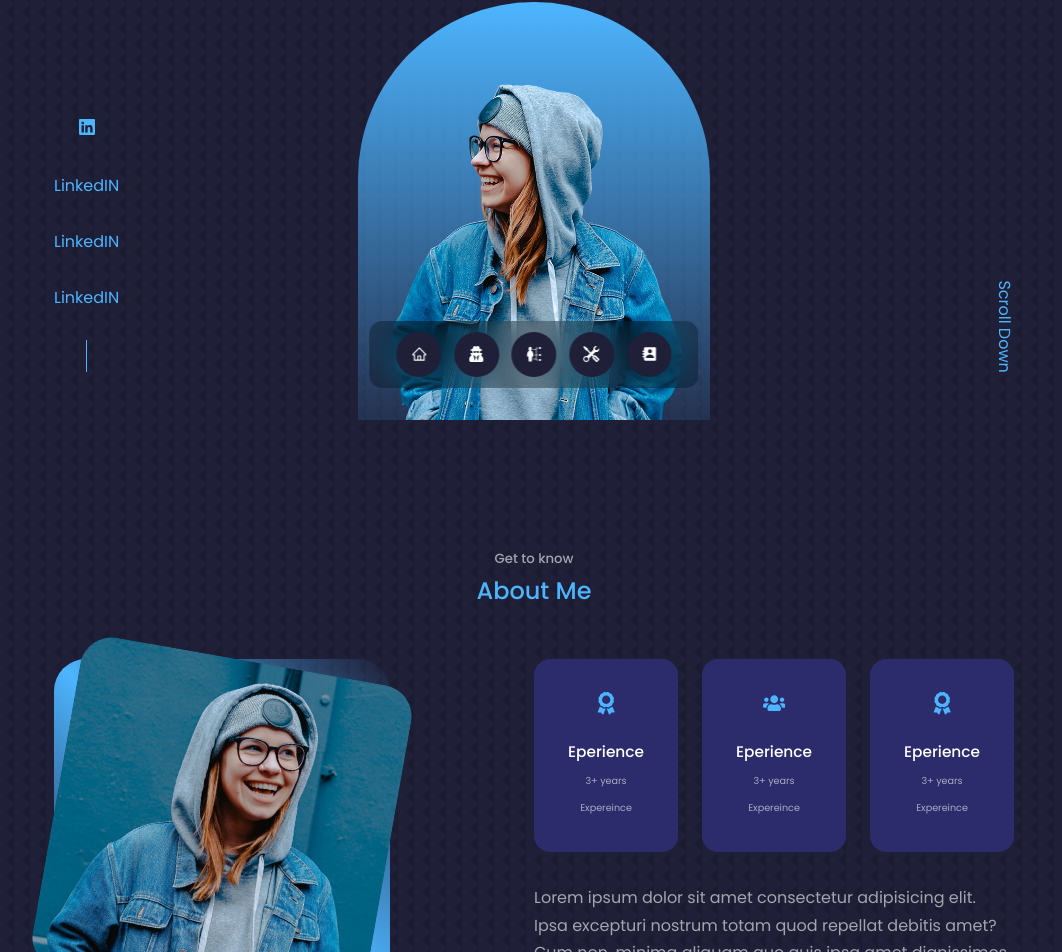
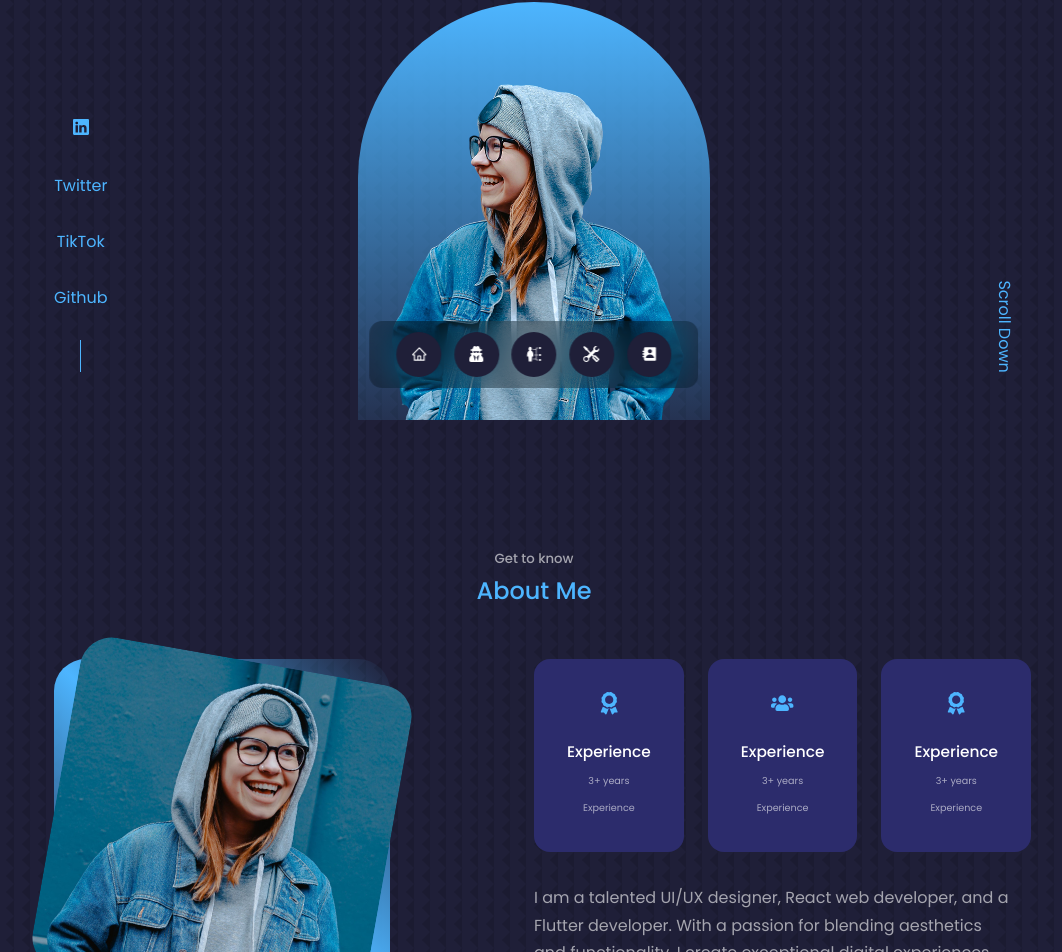
Before and after one commit to samstickkz/my_portfolio, a React (Create React App) app: page / in a window 1280 px wide. Shown: the part 380-1332 px from the top of the page, without its empty margins (106-1168 px from the left). Built offline with nearby package versions, Linux system fonts and the light colour scheme.

Commit message:
links fix

```diff
--- a/src/components/about/about.css
+++ b/src/components/about/about.css
@@ -102,6 +102,10 @@
           text-align: center ;
       }
 
+      .about__content p{
+        margin-top: 2rem;
+      }
+
   }
 
 .btn_primary{
--- a/src/components/about/about.jsx
+++ b/src/components/about/about.jsx
@@ -22,27 +22,33 @@ const about = () => {
           <div className="about__cards">
             <article className="about__card">
               <FaAward className="about__icon" />
-              <h5>Eperience</h5>
-              <small>3+ years Expereince</small>
+              <h5>Experience</h5>
+              <small>3+ years Experience</small>
             </article>
             <article className="about__card">
               <FaUsers className="about__icon" />
-              <h5>Eperience</h5>
-              <small>3+ years Expereince</small>
+              <h5>Experience</h5>
+              <small>3+ years Experience</small>
             </article>{" "}
             <article className="about__card">
               <FaAward className="about__icon" />
-              <h5>Eperience</h5>
-              <small>3+ years Expereince</small>
+              <h5>Experience</h5>
+              <small>3+ years Experience</small>
             </article>
           </div>
           <p>
-            Lorem ipsum dolor sit amet consectetur adipisicing elit. Ipsa
-            excepturi nostrum totam quod repellat debitis amet? Cum non, minima
-            aliquam quo quis ipsa amet dignissimos ab officiis animi eligendi
-            voluptatem.
+            I am a talented UI/UX designer, React web developer, and a Flutter
+            developer. With a passion for blending aesthetics and functionality,
+            I create exceptional digital experiences. My expertise in React
+            enables me to build responsive web applications, while my
+            proficiency in Flutter allows me to craft elegant cross-platform
+            mobile apps for IOS and ANDROID. With a dedication to innovation and user-centered
+            design, I consistently deliver high-quality solutions that exceed
+            expectations.
           </p>
-          <a href="#contact" className="btn btn_primary">Lets Talk</a>
+          <a href="#contact" className="btn btn_primary">
+            Lets Talk
+          </a>
         </div>
       </div>
     </section>
--- a/src/components/experience/experience.css
+++ b/src/components/experience/experience.css
@@ -30,38 +30,37 @@
   row-gap: 2rem;
 }
 
-.expe_details{
+.expe_details {
   display: flex;
   gap: 1rem;
 }
 
-.expe-icons{
+.expe-icons {
   margin-top: 6px;
   color: var(--color-primary);
-
 }
-
 
 @media screen and (max-width: 1024px) {
   .experience_container {
     grid-template-columns: 1fr;
   }
 
-    .experience_container > div{
+  .experience_container > div {
     width: 80%;
     padding: 2rem;
     margin: 0 auto;
   }
-    .expe_content{
+  .expe_content {
     padding: 1rem;
   }
 }
 
 @media screen and (max-width: 600px) {
-   .experience_container{
-       gap: 1rem;
+  .experience_container {
+    margin-top: 5rem;
+    gap: 10rem;
   }
-   .experience_container > div{
+  .experience_container > div {
     width: 100%;
     padding: 2rem 1rem;
   }
--- a/src/components/footer/footer.jsx
+++ b/src/components/footer/footer.jsx
@@ -29,10 +29,11 @@ const footer = () => {
       </ul>
 
       <div className="footer_socials">
-        <a href="#">Facebook</a>
-        <a href="#">Facebook</a>
-        <a href="#">Facebook</a>
-        <a href="#">Facebook</a>
+        <a href="https://www.linkedin.com/in/samuel-joseph-samstickkz/">
+          LinkedIn
+        </a>
+        <a href="https://twitter.com/Obong_samjoe">Twitter</a>
+        <a href="https://www.tiktok.com/@obong_samjoe">TikTok</a>
       </div>
 
       <div className="copyright">
--- a/src/components/header/cta.jsx
+++ b/src/components/header/cta.jsx
@@ -4,7 +4,7 @@ import CV from '../../assets/Samuel_joseph_React_flutter.pdf'
 const cta = () => {
   return (
     <div className='CTA'>
-        <a href={CV} download className='btn'> Downalod CV</a>
+        <a href={CV} download className='btn'> Downland CV</a>
         <a href="#contact" className='btn btn_primary'>Lets Talk</a>
 
     </div>
--- a/src/components/header/socials.jsx
+++ b/src/components/header/socials.jsx
@@ -1,20 +1,32 @@
 import React from "react";
-import {BsLinkedin} from 'react-icons/bs'
+import { BsLinkedin } from "react-icons/bs";
 
 const socials = () => {
   return (
     <div className="header__socials">
-      <a href="#" target="_blank">
-    <BsLinkedin/>
+      <a
+        href="https://www.linkedin.com/in/samuel-joseph-samstickkz/"
+        target="_blank"
+        rel="noreferrer"
+      >
+        <BsLinkedin />
       </a>
-      <a href="#" target="_blank">
-        LinkedIN
+      <a
+        href="https://twitter.com/Obong_samjoe"
+        target="_blank"
+        rel="noreferrer"
+      >
+        Twitter
       </a>{" "}
-      <a href="#" target="_blank">
-        LinkedIN
+      <a
+        href="https://www.tiktok.com/@obong_samjoe"
+        target="_blank"
+        rel="noreferrer"
+      >
+        TikTok
       </a>
-      <a href="#" target="_blank">
-        LinkedIN
+      <a href="https://github.com/samstickkz" target="_blank" rel="noreferrer">
+        Github
       </a>
     </div>
   );
```
Lines whose indentation alone changed are shown as unchanged.
